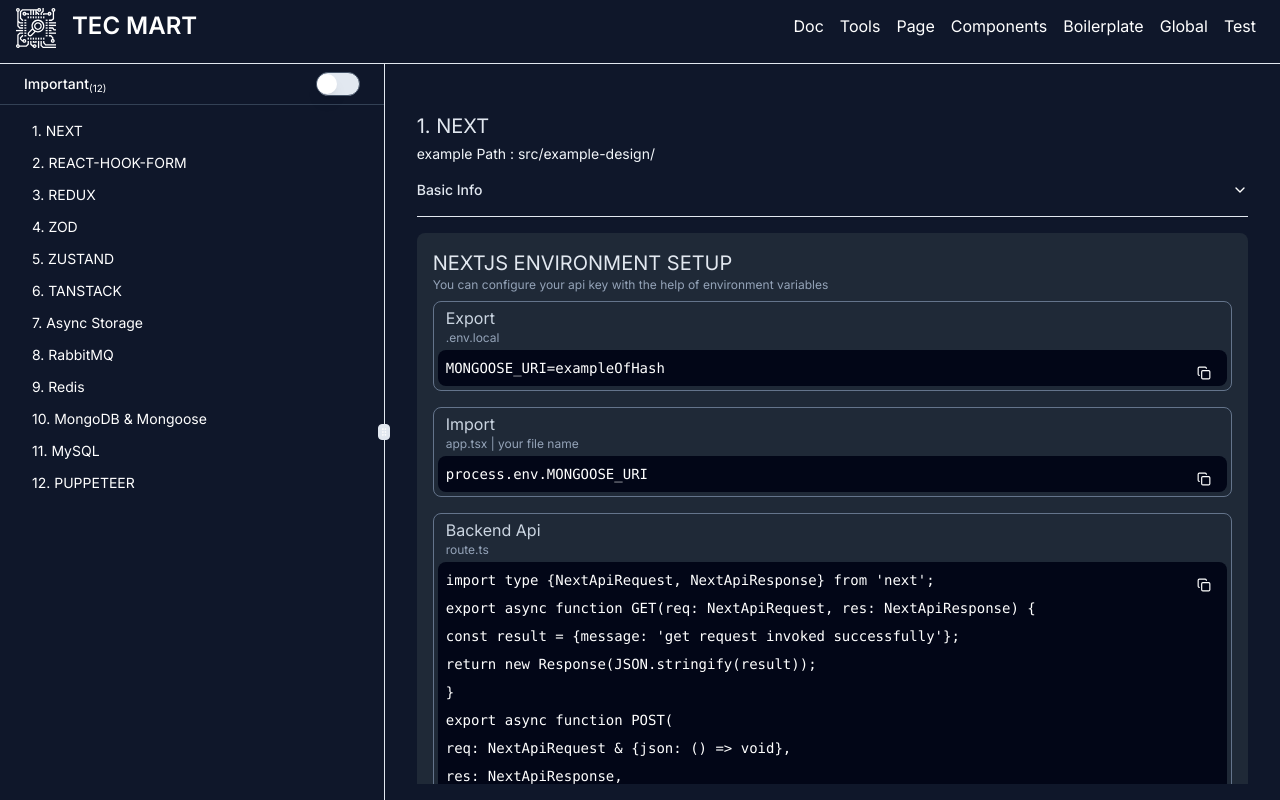
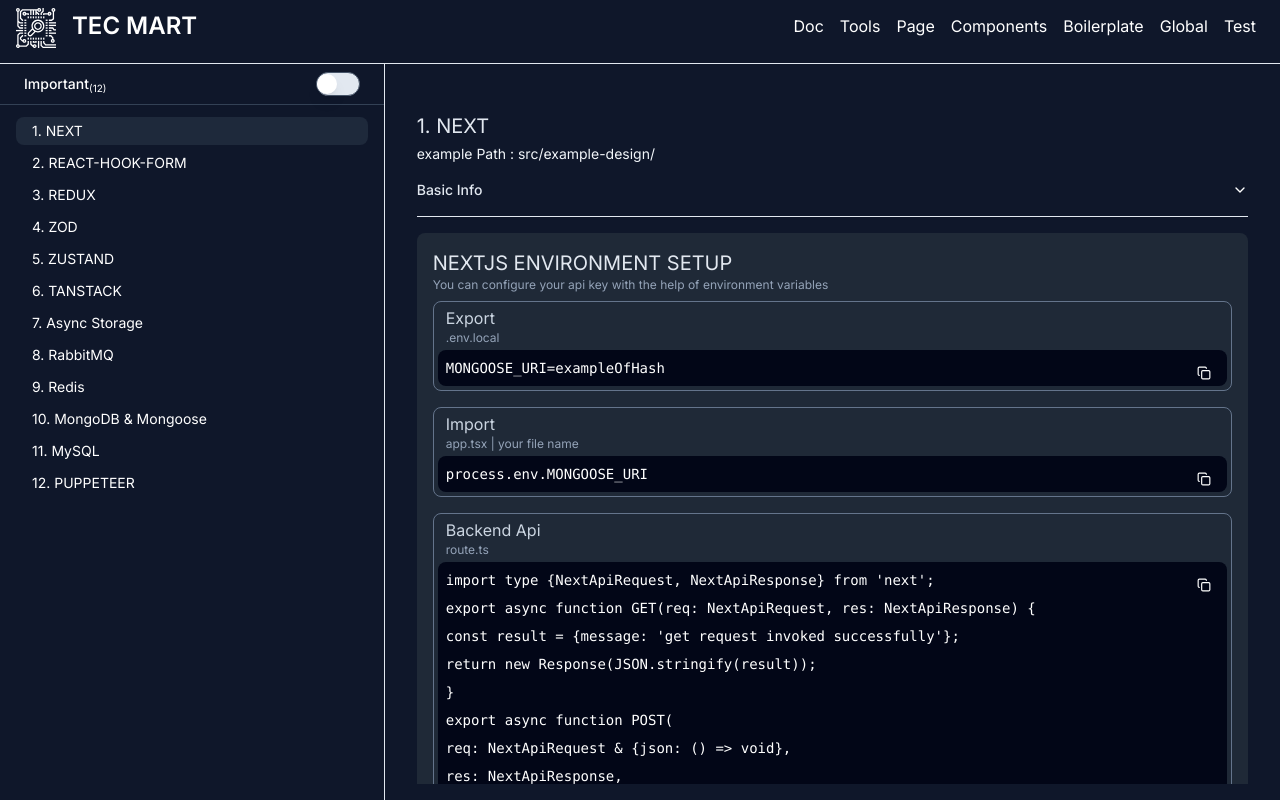
Before and after one commit to Toufiquer/tecmart-web-app, a Next.js app: page /boilerplate in a window 1280 px wide. Built offline with nearby package versions, Linux system fonts and the light colour scheme.

Commit message:
done @ implement spy scroll in boilerplate

```diff
--- a/src/app/boilerplate/boilerplate-outlet.tsx
+++ b/src/app/boilerplate/boilerplate-outlet.tsx
@@ -21,8 +21,14 @@ import {
   AccordionItem,
   AccordionTrigger,
 } from "@/components/ui/accordion";
+import { Dispatch, SetStateAction } from "react";
+import SpyScrollWrapper from "./spy-scroll-wrapper";
 
-const BoilerplateOutlet = () => {
+const BoilerplateOutlet = ({
+  setSpyDiv,
+}: {
+  setSpyDiv: Dispatch<SetStateAction<string>>;
+}) => {
   const boilerStorage = useBoilerStorage(
     (storage) => storage.boilerPlateStorage
   );
@@ -45,7 +51,18 @@ const BoilerplateOutlet = () => {
               .filter((curr) => curr.id !== "")
               // .sort((a, b) => a.title?.localeCompare(b.title || "") || 1)
               .map((curr, idx) => (
-                <div key={curr.id} className="p-8 mb-12 pb-12">
+                <SpyScrollWrapper
+                  refId={curr.title || ""}
+                  setSpyDiv={setSpyDiv}
+                  key={curr.id}
+                >
+                  <div
+                    id={`${curr.title
+                      ?.toLocaleLowerCase()
+                      .replace("-", "_")
+                      .replace(" ", "_")}`}
+                    className="p-8 mb-12 pb-12"
+                  >
                     <h2 className="cursor-pointer mt-1 w-full border-slate-500 rounded-lg py-1 text-xl text-slate-200 ">
                       {idx + 1}. {curr.title}
                     </h2>
@@ -58,7 +75,9 @@ const BoilerplateOutlet = () => {
                       <Accordion type="single" collapsible>
                         <AccordionItem value="item-1">
                           <AccordionTrigger>
-                          <p className="text-slate-200 text-sm">Basic Info </p>
+                            <p className="text-slate-200 text-sm">
+                              Basic Info{" "}
+                            </p>
                           </AccordionTrigger>
                           <AccordionContent>
                             <div className="text-slate-400 text-sm">
@@ -88,7 +107,9 @@ const BoilerplateOutlet = () => {
                                 <div className="">
                                   {d.Terminal && (
                                     <div
-                                    onClick={() => handleCopy(d.Terminal || "")}
+                                      onClick={() =>
+                                        handleCopy(d.Terminal || "")
+                                      }
                                       className="w-full flex items-center justify-between bg-slate-800 p-4 rounded-lg cursor-pointer"
                                     >
                                       <p>{d.Terminal}</p>
@@ -144,12 +165,16 @@ const BoilerplateOutlet = () => {
                               key={i.id}
                               className="relative my-2 mb-4 p-1 rounded-lg border border-slate-500"
                             >
-                            <div className="pl-2 text-slate-300">{i.name}</div>
+                              <div className="pl-2 text-slate-300">
+                                {i.name}
+                              </div>
                               <div className="pl-2 text-slate-400 text-xs mb-1">
                                 {i.fileName}
                               </div>
                               <div
-                              onClick={() => handleCopy(i.code.join(" ") || "")}
+                                onClick={() =>
+                                  handleCopy(i.code.join(" ") || "")
+                                }
                                 className="w-full relative flex items-center justify-between bg-slate-950 p-2 text-sm rounded-lg cursor-pointer"
                               >
                                 <code className="w-full flex flex-col gap-2">
@@ -167,6 +192,7 @@ const BoilerplateOutlet = () => {
                       </div>
                     ))}
                   </div>
+                </SpyScrollWrapper>
               ))}
           </div>
         </div>
--- a/src/app/boilerplate/boilerplate-sidebar.tsx
+++ b/src/app/boilerplate/boilerplate-sidebar.tsx
@@ -12,7 +12,8 @@ import { ScrollArea } from "@/components/ui/scroll-area";
 import { useBoilerStorage } from "./page-utils/useBoilerPlateStorage";
 import { Switch } from "@/components/ui/switch";
 import { Label } from "@/components/ui/label";
-const BoilerplateSidebar = () => {
+import Link from "next/link";
+const BoilerplateSidebar = ({ spyDiv }: { spyDiv: string }) => {
   const isFilter = useBoilerStorage((storage) => storage.isFilter);
   const setIsFilter = useBoilerStorage((storage) => storage.setIsFilter);
   const boilerStorage = useBoilerStorage(
@@ -57,9 +58,21 @@ const BoilerplateSidebar = () => {
             // .sort((a, b) => a.title?.localeCompare(b.title || "") || 1)
             .map((curr, idx) => (
               <div key={curr.id} className="px-4">
-                <h2 className="cursor-pointer mt-1 w-full border-slate-500 px-4 rounded-lg py-1 text-sm hover:border-b hover:bg-slate-800">
-                  {idx + 1}. {curr.title}
-                </h2>
+                <Link
+                  href={`#${curr.title
+                    ?.toLocaleLowerCase()
+                    .replace("-", "_")
+                    .replace(" ", "_")}`}
+                >
+                  <p
+                    className={`cursor-pointer mt-1 w-full border-slate-500 px-4 rounded-lg py-1 text-sm hover:border-b hover:bg-slate-800 ${
+                      spyDiv.toLocaleLowerCase() ===
+                        curr.title?.toLocaleLowerCase() && " bg-slate-800 "
+                    }`}
+                  >
+                    {idx + 1}. {curr.title}
+                  </p>
+                </Link>
               </div>
             ))}
         </div>
--- a/src/app/boilerplate/page.tsx
+++ b/src/app/boilerplate/page.tsx
@@ -6,6 +6,7 @@
 |-----------------------------------------
 */
 
+"use client";
 
 import {
   ResizableHandle,
@@ -18,18 +19,21 @@ import { ToastContainer } from "react-toastify";
 import "react-toastify/dist/ReactToastify.css";
 import BoilerplateSidebar from "./boilerplate-sidebar";
 import BoilerplateOutlet from "./boilerplate-outlet";
+import { useState } from "react";
 
+import "./style.css";
 export default function Page() {
+  const [spyDiv, setSpyDiv] = useState("");
   return (
     <main className="bg-slate-900 text-white">
       <Header />
       <ResizablePanelGroup direction="horizontal" className="min-h-[92vh]">
         <ResizablePanel defaultSize={30}>
-          <BoilerplateSidebar />
+          <BoilerplateSidebar spyDiv={spyDiv} />
         </ResizablePanel>
-        <ResizableHandle withHandle />
+        <ResizableHandle />
         <ResizablePanel>
-          <BoilerplateOutlet />
+          <BoilerplateOutlet setSpyDiv={setSpyDiv} />
         </ResizablePanel>
       </ResizablePanelGroup>
 
--- /dev/null
+++ b/src/app/boilerplate/spy-scroll-wrapper.tsx
@@ -0,0 +1,62 @@
+/*
+|-----------------------------------------
+| setting up SpyScrollWrapper for the App
+| @author: Toufiquer Rahman<toufiquer.0@gmail.com>
+| @copyright: Toufiquer, May, 2024
+|-----------------------------------------
+*/
+
+"use client";
+
+import { useRef, useEffect, Dispatch, SetStateAction } from "react";
+
+const SpyScrollWrapper = ({
+  refId,
+  children,
+  setSpyDiv,
+}: {
+  children: React.ReactNode;
+  refId: string;
+  setSpyDiv: Dispatch<SetStateAction<string>>;
+}) => {
+  console.log("RefDiv", refId);
+  const divRef = useRef(null);
+  useEffect(() => {
+    const observer = new IntersectionObserver(
+      (entries) => {
+        const [entry] = entries;
+        console.log("");
+        console.log("");
+        console.log("");
+        console.log("");
+        if (entry.isIntersecting) {
+          // Element is visible
+
+          console.log("Div is visible");
+          console.log("ref Id :", refId);
+          setSpyDiv(refId);
+        } else {
+          // Element is not visible
+          //   console.log("Div is not visible");
+          //   console.log("ref Id :", refId);
+        }
+      },
+      { threshold: 0.3 }
+    );
+
+    if (divRef.current) {
+      observer.observe(divRef.current);
+    }
+
+    return () => {
+      observer.disconnect(); // Cleanup on unmount
+    };
+  }, [divRef]);
+
+  return (
+    <div id={refId} ref={divRef}>
+      {children}
+    </div>
+  );
+};
+export default SpyScrollWrapper;
--- /dev/null
+++ b/src/app/boilerplate/style.css
@@ -0,0 +1,3 @@
+* {
+    scroll-behavior: smooth;
+}
```
Lines whose indentation alone changed are shown as unchanged.
